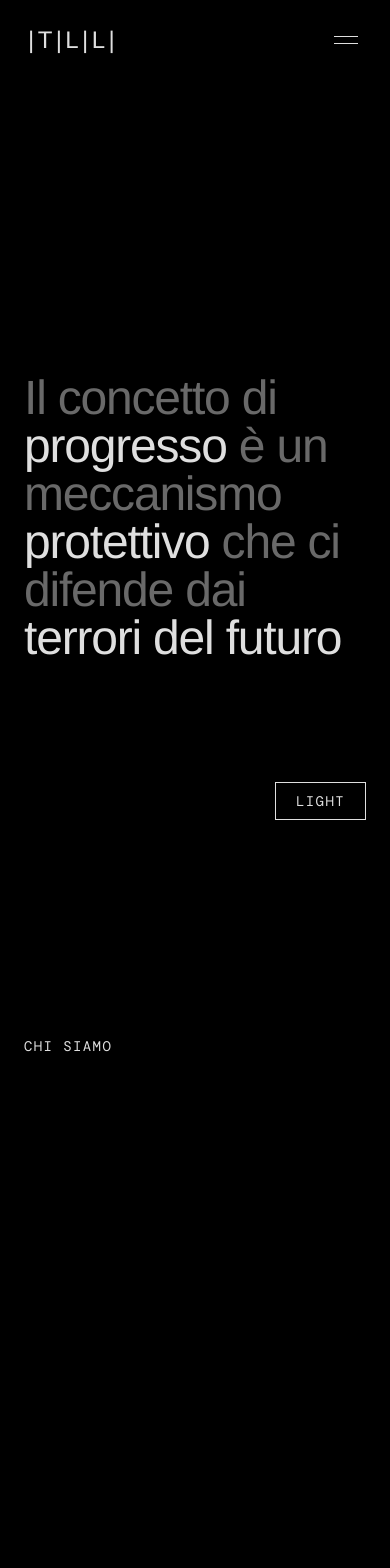
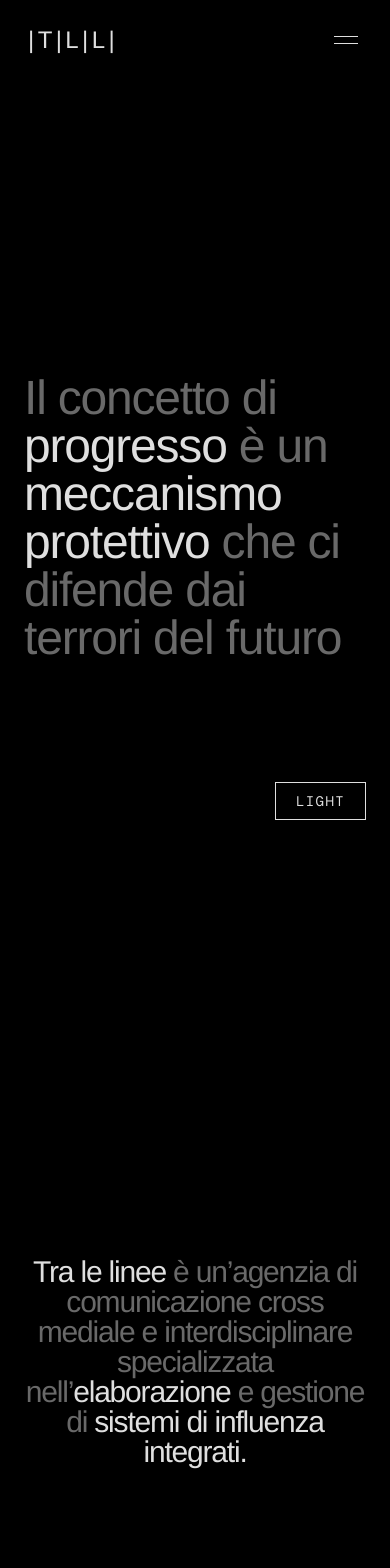
Before and after one commit to g2ragency/tralelinee, a Next.js app: page / in a window 390 px wide. Shown: the top 1568 px of the page. Built offline with nearby package versions, Linux system fonts and the light colour scheme; a web font is replaced by a local one.

Commit message:
Chi Siamo: scroll orizzontale pinnato con contatore (A3) + hero allineata al Figma

```diff
--- a/src/app/globals.css
+++ b/src/app/globals.css
@@ -8,6 +8,7 @@
   --black: #000000;
   --white: #dfdfdf;
   --grey: #696969;
+  --grey2: #868686; /* testi secondari (descrizioni accordion, slide chi-siamo) */
 
   /* ABC Diatype: file "Trial" non licenziati — placeholder in attesa della
      decisione sulla licenza (vedi HANDOFF.md, Decisioni APERTE). */
@@ -33,6 +34,7 @@
   --color-black: var(--black);
   --color-white: var(--white);
   --color-grey: var(--grey);
+  --color-grey2: var(--grey2);
   --color-background: var(--bg-color);
   --color-foreground: var(--text-color);
   --font-sans: var(--font-diatype);
--- a/src/app/page.tsx
+++ b/src/app/page.tsx
@@ -3,24 +3,23 @@
   Placeholder di fase Fondamenta: i contenuti e le animazioni per ogni sezione
   arrivano nella fase "Clone sito pubblico" (vedi DISCOVERY.md).
 */
+import { ChiSiamo } from "@/components/sections/ChiSiamo";
+
 export default function Home() {
   return (
     <main className="pt-24">
-      {/* Hero */}
-      <section className="flex min-h-svh items-center px-6 xl:px-12">
-        <h1 className="max-w-5xl text-5xl leading-none tracking-tight text-grey xl:text-[86px] xl:tracking-[-4px]">
-          Il concetto di <span className="text-foreground">progresso</span> è un
-          meccanismo <span className="text-foreground">protettivo</span> che ci
-          difende dai <span className="text-foreground">terrori del futuro</span>
+      {/* Hero — spans grigio/bianco come nel Figma 1230:2212 */}
+      <section className="flex min-h-svh items-center px-6 xl:px-10">
+        <h1 className="max-w-5xl text-5xl leading-none tracking-tight text-grey xl:text-[86px] xl:tracking-[-3.44px]">
+          Il concetto di{" "}
+          <span className="text-foreground">progresso </span>è un{" "}
+          <span className="text-foreground">meccanismo protettivo</span> che ci
+          difende dai terrori del futuro
         </h1>
       </section>
 
       {/* Chi Siamo — scroll orizzontale pinnato (A3) */}
-      <section id="chi-siamo" className="min-h-svh px-6 py-24 xl:px-12">
-        <h2 className="font-mono text-sm uppercase tracking-widest">
-          Chi siamo
-        </h2>
-      </section>
+      <ChiSiamo />
 
       {/* Metodo — accordion hover (A6) */}
       <section id="metodo" className="min-h-svh px-6 py-24 xl:px-12">
--- /dev/null
+++ b/src/components/sections/ChiSiamo.tsx
@@ -0,0 +1,119 @@
+"use client";
+
+import { useLayoutEffect, useRef, type ReactNode } from "react";
+import gsap from "gsap";
+import { ScrollTrigger } from "gsap/ScrollTrigger";
+
+gsap.registerPlugin(ScrollTrigger);
+
+/*
+  A3 — Chi Siamo: sezione pinnata con scroll orizzontale scrub e contatore
+  fisso "n/4" aggiornato via containerAnimation (trigger "left center"),
+  visibile solo durante il pin. Copy verbatim dal Figma (slide 1 dal frame
+  definitivo 1230:2206, slide 2-4 dai text node 1230:2146/2148/2150).
+*/
+const SLIDES: ReactNode[] = [
+  <>
+    Tra le linee{" "}
+    <span className="text-grey">
+      è un&rsquo;agenzia di comunicazione cross mediale e interdisciplinare
+      specializzata nell&rsquo;
+    </span>
+    elaborazione <span className="text-grey">e gestione di </span>sistemi di
+    influenza integrati.
+  </>,
+  <span key="2" className="text-grey2">
+    <span className="text-foreground">Progettiamo significati</span>, costruiamo
+    senso e visione per chi vuole affermare il proprio posizionamento profondo e
+    coerente.
+  </span>,
+  <span key="3" className="text-grey2">
+    Pensiamo narrazioni e produciamo immagini influenzando narrazioni pubbliche
+    e private attraverso{" "}
+    <span className="text-foreground">
+      meccanismi di elaborazione e diffusione
+    </span>{" "}
+    di frame target.
+  </span>,
+  <span key="4" className="text-grey2">
+    Applichiamo lo <span className="text-foreground">speculative design</span>{" "}
+    alla comunicazione classica per creare strumenti innovativi ed efficaci,
+    editoriali, relazionali e istituzionali.
+  </span>,
+];
+
+export function ChiSiamo() {
+  const sectionRef = useRef<HTMLElement>(null);
+  const trackRef = useRef<HTMLDivElement>(null);
+  const counterRef = useRef<HTMLParagraphElement>(null);
+
+  useLayoutEffect(() => {
+    const section = sectionRef.current;
+    const track = trackRef.current;
+    if (!section || !track) return;
+
+    const ctx = gsap.context(() => {
+      const scrollLength = () => track.scrollWidth - window.innerWidth;
+      const setCounter = (n: number) => {
+        if (counterRef.current)
+          counterRef.current.textContent = `${n}/${SLIDES.length}`;
+      };
+
+      const tween = gsap.to(track, {
+        x: () => -scrollLength(),
+        ease: "none",
+        scrollTrigger: {
+          trigger: section,
+          pin: true,
+          scrub: true,
+          end: () => "+=" + scrollLength(),
+          invalidateOnRefresh: true,
+          onToggle: (self) => {
+            if (counterRef.current)
+              counterRef.current.style.opacity = self.isActive ? "1" : "0";
+          },
+        },
+      });
+
+      Array.from(track.children).forEach((slide, i) => {
+        ScrollTrigger.create({
+          trigger: slide,
+          containerAnimation: tween,
+          start: "left center",
+          onEnter: () => setCounter(i + 1),
+          onLeaveBack: () => setCounter(Math.max(i, 1)),
+        });
+      });
+    }, section);
+
+    return () => ctx.revert();
+  }, []);
+
+  return (
+    <section
+      ref={sectionRef}
+      id="chi-siamo"
+      className="relative flex h-svh items-center overflow-hidden"
+    >
+      <div ref={trackRef} className="flex will-change-transform">
+        {SLIDES.map((slide, i) => (
+          <div
+            key={i}
+            className="grid w-screen shrink-0 place-items-center px-6 xl:px-10"
+          >
+            <p className="max-w-[1009px] text-center text-3xl leading-none tracking-[-1.2px] xl:text-[52px] xl:tracking-[-2.08px]">
+              {slide}
+            </p>
+          </div>
+        ))}
+      </div>
+      <p
+        ref={counterRef}
+        aria-hidden
+        className="absolute left-1/2 top-[calc(50%+170px)] -translate-x-1/2 text-[19px] font-bold text-grey opacity-0 transition-opacity duration-200"
+      >
+        1/{SLIDES.length}
+      </p>
+    </section>
+  );
+}
```
Also changed, not shown: .claude/launch.json (added), public/logo-tll-footer.svg (added).
